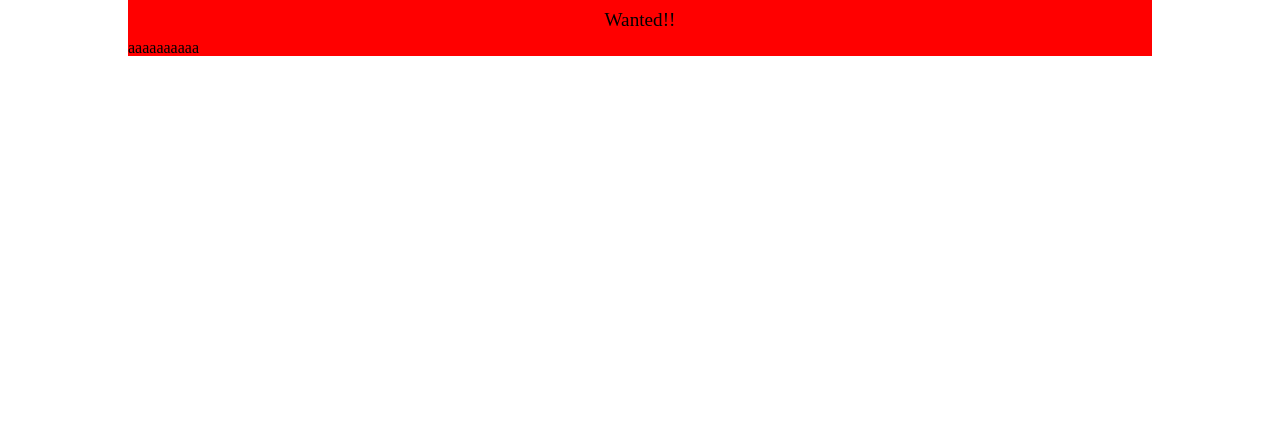
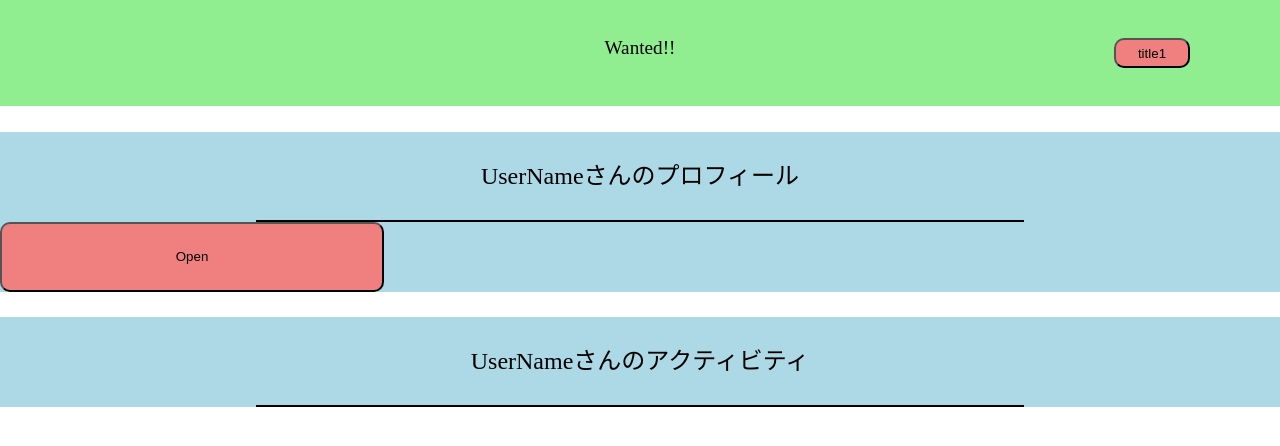
Before and after one commit to y-koh1203/new-wanted-client, a React app: page / in a window 1280 px wide. Shown: the top 446 px of the page. Built offline with nearby package versions, Linux system fonts and the light colour scheme.

Commit message:
update: Menuの開閉を実装(再)

```diff
--- a/Home.json
+++ /dev/null
@@ -1,6 +0,0 @@
-{
-    "user_name": "test",
-    "user_nickname": "hogege",
-    "user_age": "15",
-    "user_gender": "男性"
-}
--- a/src/components/Header/Header.tsx
+++ b/src/components/Header/Header.tsx
@@ -1,22 +1,52 @@
 import * as React from 'react';
-// import { render } from 'react-dom';
 import styled from 'styled-components';
+import Button from '../Parts/Button';
 
 const Wrapper = styled.div`
-    width: 100%;
-    backgtround-color: blue;
+  width: 100%;
+  background-color: lightgreen;
+  margin: 0 auto;
+`;
+
+const Flex = styled.div`
+  display: flex;
+  flex-direction: row;
+  align-items: middle;
 `;
 
 const Titile = styled.h1`
-    text-align: center;
-    font-size: 1.2rem;
-    padding: 1% 0;
+  width: 80%;
+  text-align: center;
+  font-size: 1.2rem;
+  padding: 3% 0;
 `;
 
+const ButtonGround = styled.div`
+  width: 20%;
+  text-align: center;
+  padding: 3% 0;
+  vertical-align: middle;
+`;
+
+const TitleText = styled.span`
+  margin-left: 25%;
+`;
+
+const click = () => {
+  console.log('clicked!!');
+};
+
 const Header = () => (
-    <Wrapper>
-        <Titile>Wanted!!</Titile>
-    </Wrapper>
+  <Wrapper>
+    <Flex>
+      <Titile>
+        <TitleText>Wanted!!</TitleText>
+      </Titile>
+      <ButtonGround>
+        <Button title="title1" click={click} />
+      </ButtonGround>
+    </Flex>
+  </Wrapper>
 );
 
 export default Header;
--- a/src/components/Home.tsx
+++ /dev/null
@@ -1,20 +0,0 @@
-import * as React from "react";
-import styled from 'styled-components';
-import Header from './Header/Header';
-
-const Wrapper = styled.div`
-    width: 80%;
-    margin: 0 auto;
-    background-color: red;
-`;
-
-const Home = () => (
-    <Wrapper>
-        <Header />
-        <div>
-            <p>aaaaaaaaaa</p>
-        </div>
-    </Wrapper>
-);
-
-export default Home;
--- a/src/components/Home/Home.tsx
+++ b/src/components/Home/Home.tsx
@@ -56,6 +56,12 @@ class Home extends React.Component<Props, State> {
     });
   }
 
+  closeMenu = () => {
+    this.setState({
+      isOpen: false
+    });
+  }
+
   render() {
     return (
       <Wrapper>
@@ -64,11 +70,10 @@ class Home extends React.Component<Props, State> {
           <Heading>UserNameさんのプロフィール</Heading>
           <Button title="Open" click={this.openMenu} />
         </ProfileContainer>
-
         <ActivityContainer>
           <Heading>UserNameさんのアクティビティ</Heading>
         </ActivityContainer>
-        {this.state.isOpen && <Menu />}
+        {this.state.isOpen && <Menu closeMenu={this.closeMenu}/>}
       </Wrapper>
     );
   }
--- a/src/components/Parts/Menu.tsx
+++ b/src/components/Parts/Menu.tsx
@@ -16,7 +16,7 @@ const BackGroundLayer = styled.div`
   position: absolute;
   background-color: #000000;
   opacity: 0.5;
-  z-index: 1;
+  z-index: 10;
 `;
 
 const MenuBody = styled.div`
@@ -25,14 +25,18 @@ const MenuBody = styled.div`
   background-color: #ffffff;
   position: absolute;
   bottom: 0;
+  z-index: 20;
 `;
 
-interface Props {}
+interface Props {
+  closeMenu():void;
+}
 
 const Menu = (props:Props) => (
-  <BackGroundLayer>
+  <div>
+    <BackGroundLayer onClick={props.closeMenu} />
     <MenuBody />
-  </BackGroundLayer>
+  </div>
 );
 
 export default Menu;
--- a/src/components/index.tsx
+++ b/src/components/index.tsx
@@ -1,12 +1,17 @@
-import * as React from "react";
-import { BrowserRouter, Route }  from "react-router-dom";
-import Home from './Home';
+import * as React from 'react';
+import styled from 'styled-components';
+import { BrowserRouter, Route } from 'react-router-dom';
+import Home from './Home/Home';
 // import { Provider } from 'react-redux';
 // import { ConnectedRouter } from 'connected-react-router'
 
 // import { createBrowserHistory } from 'history'
 // import { applyMiddleware, compose, createStore } from 'redux'
 // import { connectRouter, routerMiddleware } from 'connected-react-router'
+
+const Container = styled.div`
+  width: 100%;
+`;
 
 const Router = () => (
   <BrowserRouter>
@@ -20,7 +25,9 @@ const Router = () => (
 const App = () => (
   // <Provider store={store}>
   //  <ConnectedRouter history={history}>
-        <Router />
+  <Container>
+    <Router />
+  </Container>
   //  </ConnectedRouter>
   // </Provider>
 );
```
Also changed, not shown: src/main.tsx (+4 -7 lines), src/modules/Home.ts (line endings or trailing spaces), 2 other files (tests, documents, lock files or other folders).
